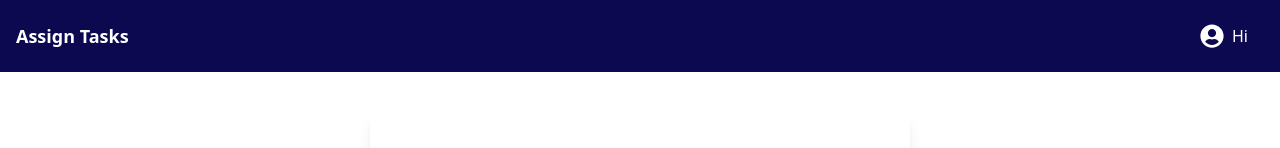
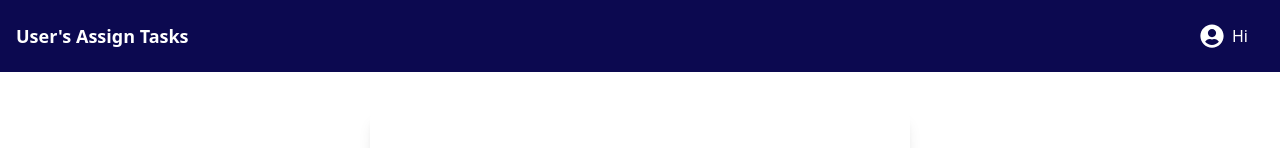
Before and after one commit to PrincyChauhan/taskify, a React (Vite) app in the folder frontend/: page /create-task in a window 1280 px wide. Shown: the top 148 px of the page. Built offline with nearby package versions, Linux system fonts and the light colour scheme; no server answers.

Commit message:
Task id added in user's assign task page

```diff
--- a/frontend/src/Pages/UserTasks.jsx
+++ b/frontend/src/Pages/UserTasks.jsx
@@ -68,6 +68,11 @@ const UserTasks = () => {
   };
 
   const columns = [
+    {
+      title: "Task ID",
+      dataIndex: "id",
+      key: "id",
+    },
     {
       title: "Task Title",
       dataIndex: "title",
--- a/frontend/src/components/Navbar.jsx
+++ b/frontend/src/components/Navbar.jsx
@@ -16,7 +16,7 @@ const Navbar = () => {
     <div className="bg-[#0C0950] p-4 w-full">
       <div className="flex justify-between items-center">
         <div className="text-white font-semibold text-lg">
-          {role === "admin" ? "Admin Dashboard" : "Assign Tasks"}
+          {role === "admin" ? "Admin Dashboard" : "User's Assign Tasks"}
         </div>
 
         <div className="relative">
```
